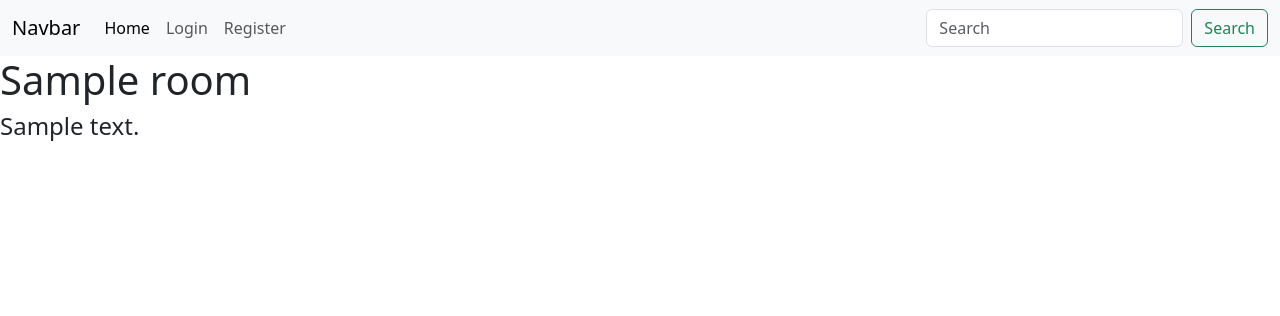
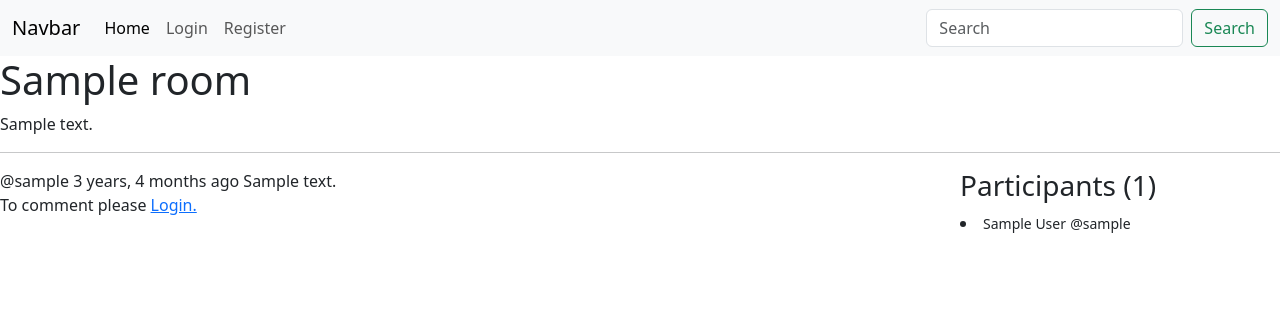
Before and after one commit to Lorenzo9196/django-forum, a Django app: page /room/1/ in a window 1280 px wide. Shown: the top 316 px of the page. Run offline with Django 4.2, Linux system fonts and the light colour scheme; tables that the repository leaves empty hold one stand-in row (values such as "Sample post").

Commit message:
added crud for rooms messages and fix some bugs in register

```diff
--- a/base/models.py
+++ b/base/models.py
@@ -13,6 +13,7 @@ class Room(models.Model):
     user = models.ForeignKey(User, on_delete=models.SET_NULL,  null=True)
     topic = models.ForeignKey(Topic, on_delete=models.SET_NULL,  null=True)
     name = models.CharField(max_length=100)
+    participants = models.ManyToManyField(User, related_name="participants", blank=True)
     description = models.TextField(null=True, blank=True)
     status = models.CharField(max_length=100)
     updated = models.DateTimeField(auto_now=True, auto_now_add=False)
@@ -24,7 +25,6 @@ class Room(models.Model):
 class  Message(models.Model):
     user = models.ForeignKey(User, on_delete=models.CASCADE)
     room = models.ForeignKey(Room, on_delete=models.CASCADE)
-    handle = models.CharField(max_length=100)
     message = models.TextField()
     updated = models.DateTimeField(auto_now=True)
     created  = models.DateTimeField(auto_now_add=True)
--- a/base/templates/nav.html
+++ b/base/templates/nav.html
@@ -15,12 +15,12 @@
 
             {% else %}
             <a class="nav-link" href="{% url 'login' %}">Login</a>
+            <li class="nav-item">
+              <a class="nav-link" href="{% url 'login' %}">Register</a> <!– #TODO: Add register page variable –>
+            </li>
             {% endif %}
           </li>
 
-          <li class="nav-item">
-            <a class="nav-link" href="{% url 'login' %}">Register</a>
-          </li>
         </ul>
         <form class="d-flex" role="search" method="GET" action="{% url 'home' %}?">
           <input class="form-control me-2" type="search" placeholder="Search" aria-label="Search" name="q">
--- a/base/templates/room.html
+++ b/base/templates/room.html
@@ -1,7 +1,55 @@
-{% extends 'base.html' %}
+{% extends 'base.html' %} {% block content %}
 
+<style>
+  .comments-container {
+    display: grid;
+    grid-template-columns: 3fr 1fr;
+  }
+</style>
+<h1>{{ room.name }}</h1>
+<p>{{ room.description }}</p>
+<hr />
 
-{% block content %}
-    <h1>{{ room.name }}</h1>
-    <h4>{{ room.description }}</h4>
+<div class="comments-container">
+  <div class="comments">
+    {% for message in room_messages %}
+
+    <div>
+
+        {% if request.user == message.user %}
+        <a href="{% url 'delete-message' message.id %}">Delete</a>
+
+        {% endif %}
+
+      <span>@{{message.user}}</span>
+      <span>{{message.created|timesince}} ago</span>
+      {{message.message}}
+    </div>
+
+    {% endfor %} {% if request.user.is_authenticated %}
+
+    <form action="" method="POST">
+      {% csrf_token %}
+      <input type="text" name="body" placeholder="Write your message here..." />
+    </form>
+
+    {% else %}
+
+    <p>To comment please <a href="{% url 'login' %}">Login.</a></p>
+
+    {% endif %}
+  </div>
+  <div class="participants">
+    <h3>Participants ({{room.participants.count}})</h3>
+
+    {% for user in participants %}
+    <li>
+      <small>{{user.get_full_name}}</small>
+      <small>@{{user.username}}</small>
+    </li>
+
+    {% endfor %}
+  </div>
+</div>
+
 {% endblock content %}
--- a/base/urls.py
+++ b/base/urls.py
@@ -11,4 +11,5 @@ urlpatterns = [
     path('create-room/', views.createRoom, name='create-room'),
     path('update-room/<int:pk>/', views.updateRoom, name='update-room'),
     path('delete-room/<int:pk>/', views.deleteRoom, name='delete-room'),
+    path('delete-message/<int:pk>/', views.deleteMessage, name='delete-message'),
 ]
--- a/base/views.py
+++ b/base/views.py
@@ -5,7 +5,7 @@ from django.contrib.auth import authenticate, login, logout
 from django.contrib import messages
 from django.contrib.auth.decorators import login_required
 from django.contrib.auth.forms import UserCreationForm
-from .models import Room, Topic
+from .models import Room, Topic, Message
 from .forms import RoomForm
 
 # Create your views here.
@@ -43,12 +43,12 @@ def register(request):
             user.username = user.username.lower()
             user.save()
             messages.success(request, "Account created successfully")
-
+            login(request, user)
+            return redirect("home")
         else:
             messages.error(request, "Validate that all information is ok")
     context={'form': form,'page':page}
     return render(request, 'register_login.html', context)
-
 
 def home(request):
     q = request.GET.get('q') if request.GET.get('q')!= None else ''
@@ -58,10 +58,18 @@ def home(request):
     context = {'rooms': rooms, 'topics': topics, 'room_count': room_count}
     return render(request, 'home.html', context)
 
-
 def room(request,pk):
     room = Room.objects.get(id=pk)
-    return render(request, 'room.html', {'room': room})
+    room_messages = Message.objects.filter(room=pk).order_by('-created')
+    # room_messages = room.message_set.all().order_by('-created')  #forma valida
+    participants = room.participants.all()
+    if request.method == 'POST':
+        room_message = request.POST.get('body')
+        Message.objects.create(user=request.user, message=room_message, room=room)
+        room.participants.add(request.user)
+        return redirect('room', pk=room.id)
+    context = {'room': room, 'room_messages':room_messages, 'participants':participants}
+    return render(request, 'room.html', context)
 
 @login_required(login_url='login')
 def createRoom(request):
@@ -73,11 +81,13 @@ def createRoom(request):
           return redirect('home')
     return render(request, 'create_room.html', {'form': form})
 
-
 @login_required(login_url='login')
 def updateRoom(request,pk):
     room = Room.objects.get(id=pk)
     form = RoomForm(instance=room)
+    if request.user != room.user: # TODO: Decorator user owenrship
+        messages.error(request, "You are not authorized to delete this room")
+        return redirect('room', pk=room.id)
     if request.method == 'POST':
         form = RoomForm(request.POST, instance=room)
         if form.is_valid():
@@ -93,3 +103,15 @@ def deleteRoom(request,pk):
         room.delete()
         return redirect('home')
     return render(request, 'delete_room.html', {'room': room})
+
+@login_required(login_url='login')
+def deleteMessage(request,pk):
+    message = Message.objects.get(id=pk)
+
+    if request.user != message.user:
+        messages.error(request, "You are not authorized to delete this message")
+        return redirect('room', pk=message.room.id)
+    if request.method == 'POST':
+        message.delete()
+        return redirect('home')
+    return render(request, 'delete_message.html', {'message': message})
```
Also changed, not shown: base/templates/delete_message.html (added, +13 -0 lines), base/migrations/0003_remove_message_handle_message_participants.py (added), base/migrations/0004_remove_message_participants_room_participants.py (added).
